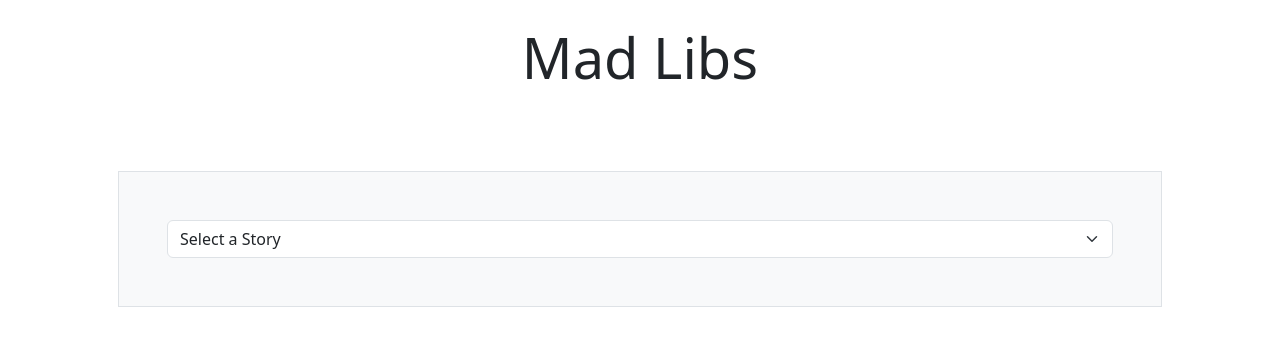
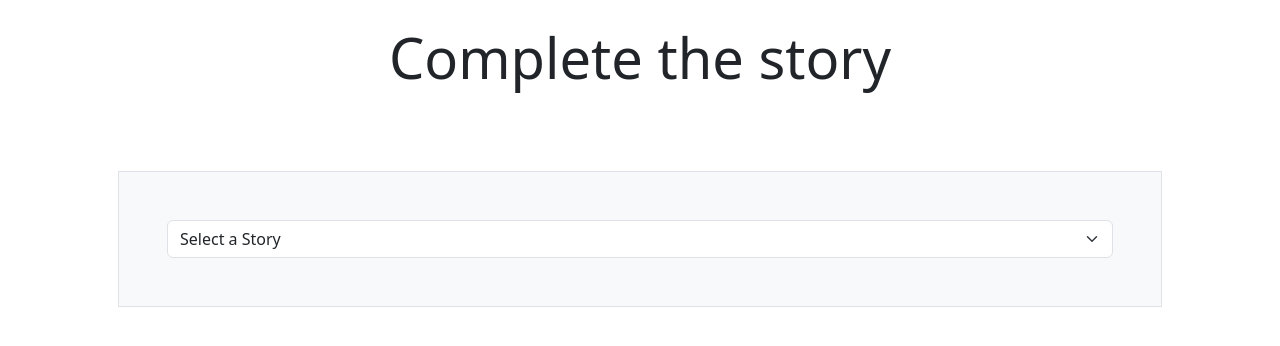
Before and after one commit to DonFredy/madlibs, a plain HTML site: page index.html in a window 1280 px wide. Drawn offline with nearby package versions, Linux system fonts and the light colour scheme.

Commit message:
Update index.html

```diff
--- a/index.html
+++ b/index.html
@@ -3,12 +3,12 @@
 <head>
   <meta charset="UTF-8">
   <meta name="viewport" content="width=device-width, initial-scale=1.0">
-  <title>Mad Libs</title>
+  <title>Story</title>
   <link rel="stylesheet" href="https://cdn.jsdelivr.net/npm/bootstrap@5.3.2/dist/css/bootstrap.min.css">
 </head>
 <body>
   <header>
-    <h1 class="display-4 text-center p-4">Mad Libs</h1>
+    <h1 class="display-4 text-center p-4">Complete the story</h1>
   </header>
   <main class="container p-5">
     <div class="row mb-5">
```
